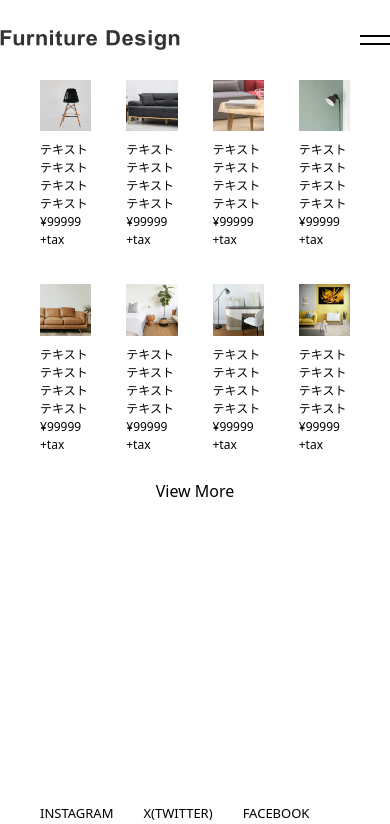
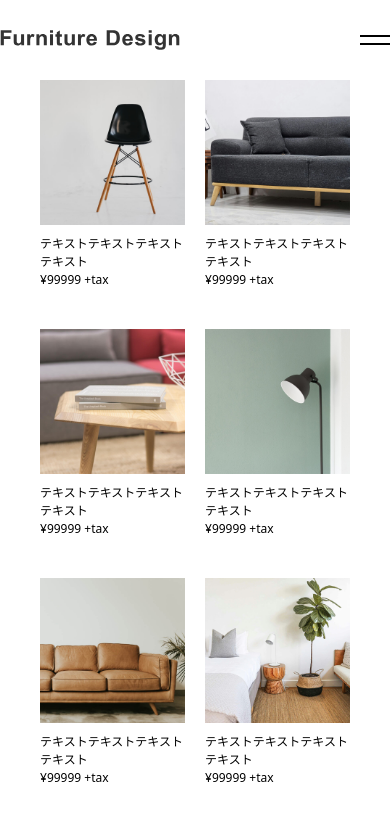
Before and after one commit to gp-n-suzuki/next_furniture_design, a Next.js app: page / in a window 390 px wide. Shown: the top 824 px of the page. Built offline with nearby package versions, Linux system fonts and the light colour scheme.

Commit message:
[fix]レスポンシブ対応修正

```diff
--- a/app/page.module.css
+++ b/app/page.module.css
@@ -25,7 +25,7 @@
 }
 
 @media screen and (max-width: 900px) {
-    .wrapper {
+    .grid_container {
         grid-template-columns: repeat(2, 1fr);
         gap: 40px 20px;
     }
```
